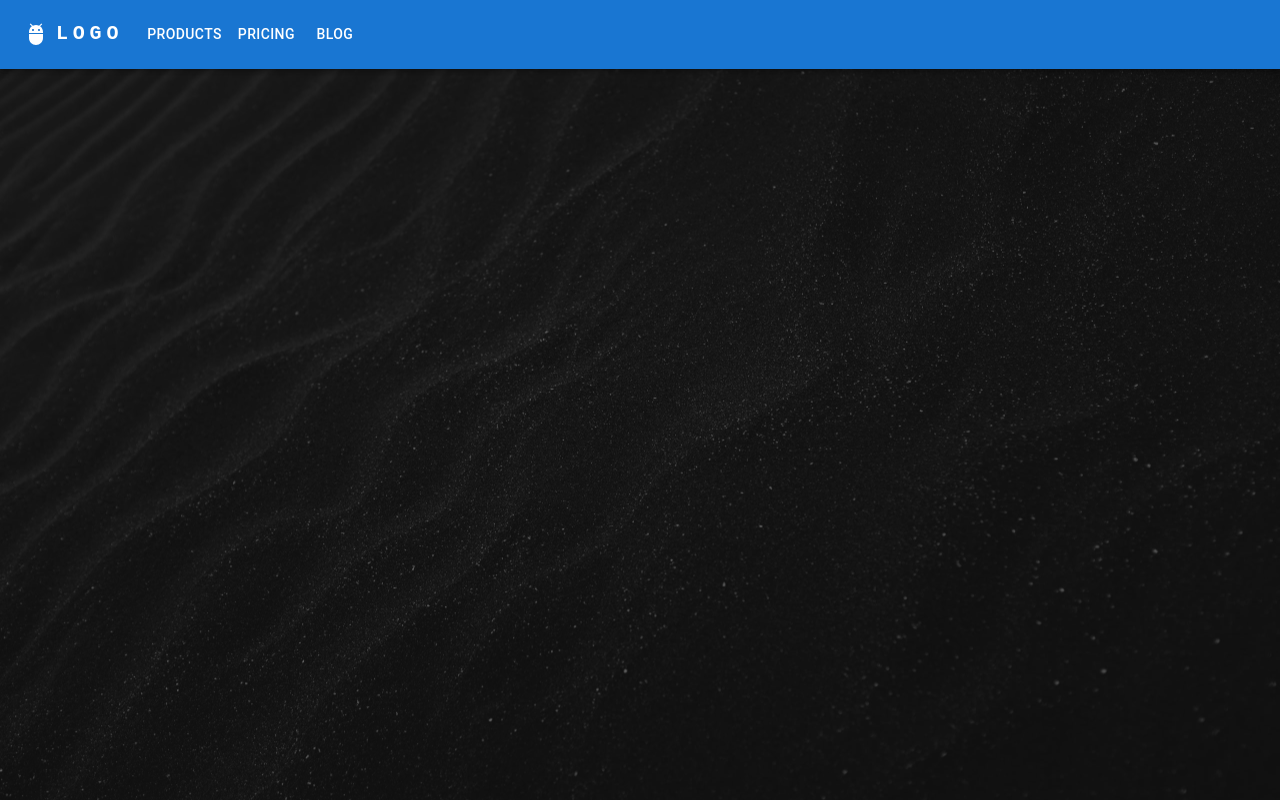
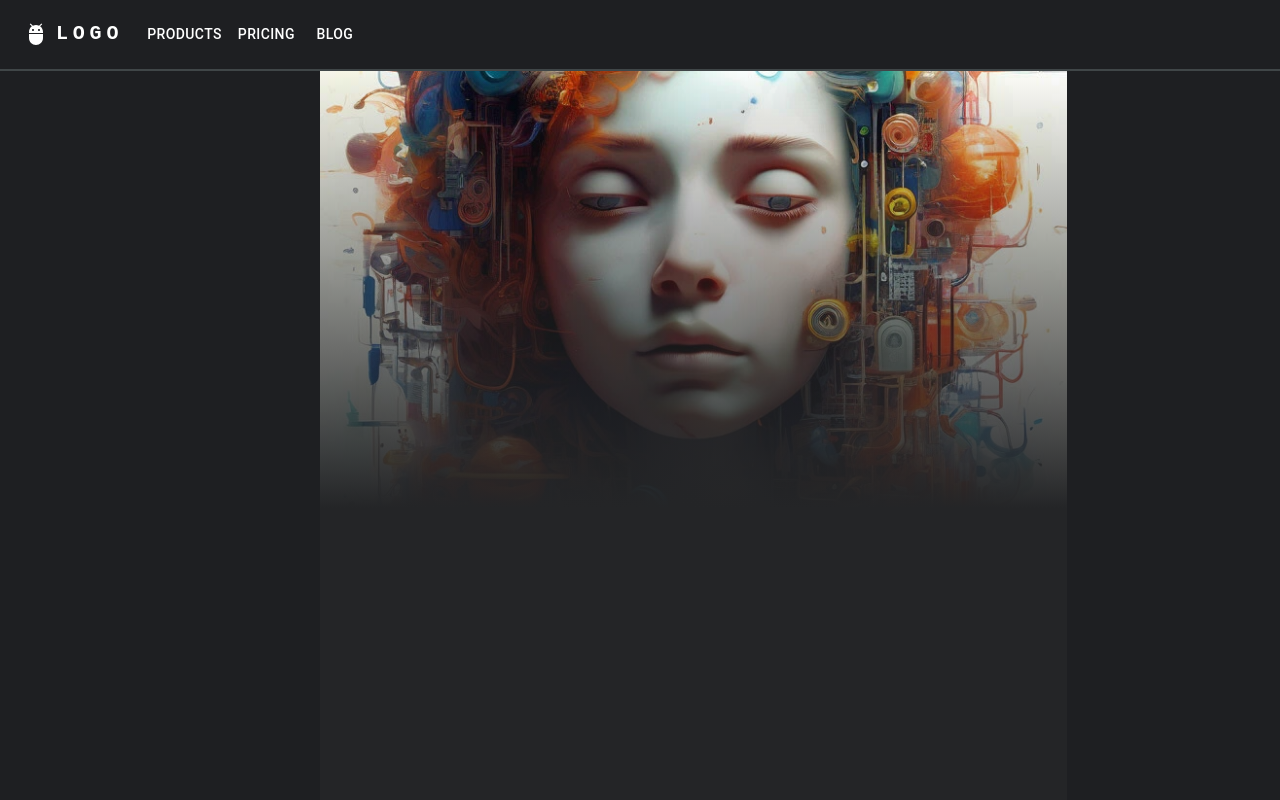
Before and after one commit to truongvanhuy2000/AI-chat-front-end, a React (Create React App) app: page /image-generator in a window 1280 px wide. Built offline with nearby package versions, Linux system fonts and the light colour scheme.

Commit message:
[WIP] layout for image gen

```diff
--- a/src/components/layout/AppLayout.module.css
+++ b/src/components/layout/AppLayout.module.css
@@ -4,3 +4,11 @@
     display: flex;
     flex-direction: column;
 }
+
+.content {
+    width: 100%;
+    min-height: 100%;
+    flex-grow: 1;
+    display: flex;
+    flex-direction: column;
+}
--- /dev/null
+++ b/src/components/layout/header/ResponsiveAppBar.module.css
@@ -0,0 +1,4 @@
+.AppBar {
+    background-color: #1E1F22 !important;
+    border-bottom: 2px solid #404648 !important;
+}
--- a/src/components/layout/header/ResponsiveAppBar.tsx
+++ b/src/components/layout/header/ResponsiveAppBar.tsx
@@ -10,6 +10,7 @@ import Container from '@mui/material/Container';
 import Button from '@mui/material/Button';
 import MenuItem from '@mui/material/MenuItem';
 import AdbIcon from '@mui/icons-material/Adb';
+import style from "./ResponsiveAppBar.module.css"
 
 const pages = ['Products', 'Pricing', 'Blog'];
 
@@ -25,7 +26,7 @@ function ResponsiveAppBar() {
     };
 
     return (
-        <AppBar position="static">
+        <AppBar position="static" className={style.AppBar}>
             <Container maxWidth="xl">
                 <Toolbar disableGutters>
                     <AdbIcon sx={{ display: { xs: 'none', md: 'flex' }, mr: 1 }} />
--- /dev/null
+++ b/src/components/overlay/GradientAiImageOverlay.module.css
@@ -0,0 +1,39 @@
+.background {
+    position: absolute;
+    top: 0;
+    left: 0;
+    width: 100%;
+    height: 100%;
+    background-size: cover;
+    background-image: url("../../assets/images/sample-ai-image.png");
+    background-position: center;
+    background-repeat: no-repeat;
+    opacity: 1; /* Set background opacity */
+    z-index: 0;
+}
+
+.overlay {
+    position: absolute;
+    bottom: 0;
+    left: 0;
+    width: 100%;
+    height: 100%;
+    background: linear-gradient(180deg,
+    rgba(0,99,92,0),
+    #242527 60%
+    );
+    opacity: 1;
+    z-index: 1;
+}
+
+.content {
+    z-index: 2;
+    width: 100%;
+    height: 100%;
+}
+
+.container {
+    position: relative;
+    width: 100%;
+    min-height: 100%;
+}
--- /dev/null
+++ b/src/components/overlay/GradientAiImageOverlay.tsx
@@ -0,0 +1,16 @@
+import style from "./GradientAiImageOverlay.module.css";
+
+function GradientAiImageOverlay(props: any) {
+    return (
+        <div className={style.container}>
+            <div className={style.background}>
+                <div className={style.overlay}></div>
+            </div>
+            <div className={style.content}>
+                {props.children}
+            </div>
+        </div>
+    )
+}
+
+export default GradientAiImageOverlay;
--- /dev/null
+++ b/src/pages/ImageGeneration/ImageDisplay/ImageDisplay.module.css
@@ -0,0 +1,7 @@
+.container {
+    display: flex;
+    flex-direction: column;
+    background-color: #2e2f33 !important;
+    min-height: 100%;
+    width: 100%;
+}
--- /dev/null
+++ b/src/pages/ImageGeneration/ImageDisplay/ImageDisplay.tsx
@@ -0,0 +1,15 @@
+import style from "./ImageDisplay.module.css"
+import Box from "@mui/material/Box";
+import GradientAiImageOverlay from "../../../components/overlay/GradientAiImageOverlay";
+
+function ImageDisplay() {
+    return (
+        <GradientAiImageOverlay>
+            <Box className={style.container}>
+
+            </Box>
+        </GradientAiImageOverlay>
+    )
+}
+
+export default ImageDisplay;
--- a/src/pages/ImageGeneration/ImageGenerator.tsx
+++ b/src/pages/ImageGeneration/ImageGenerator.tsx
@@ -1,7 +1,20 @@
+import Grid from '@mui/material/Grid2';
+import ImagePrompt from "./ImagePrompt/ImagePrompt";
+import ImageDisplay from "./ImageDisplay/ImageDisplay";
+
 function ImageGenerator() {
     return (
-        <>
-        </>
+        <Grid container spacing={0} sx={{flexGrow: 1}}>
+            <Grid size={{ xs: 12, md: 3 }}>
+                <ImagePrompt></ImagePrompt>
+            </Grid>
+            <Grid display={{ xs: 'none', md: 'flex'}} size={{ xs: 0, md: 7 }}>
+                <ImageDisplay></ImageDisplay>
+            </Grid>
+            <Grid display={{ xs: 'none', md: 'flex'}} size={{ xs: 0, md: 2 }}>
+                <ImagePrompt></ImagePrompt>
+            </Grid>
+        </Grid>
     )
 }
 
--- /dev/null
+++ b/src/pages/ImageGeneration/ImagePrompt/ImagePrompt.module.css
@@ -0,0 +1,8 @@
+.container {
+    display: flex;
+    flex-direction: column;
+    background-color: #1E1F22 !important;
+    border-right: 2px #404648 !important;
+    min-height: 100%;
+    width: 100%;
+}
--- /dev/null
+++ b/src/pages/ImageGeneration/ImagePrompt/ImagePrompt.tsx
@@ -0,0 +1,15 @@
+import Box from "@mui/material/Box";
+import style from "./ImagePrompt.module.css"
+import {Button} from "@mui/material";
+
+function ImagePrompt(props: any) {
+    return (
+        <Box className={style.container}>
+            <Box>
+                <Button></Button>
+            </Box>
+        </Box>
+    )
+}
+
+export default ImagePrompt;
```
Also changed, not shown: src/assets/images/sample-ai-image.png (added).
